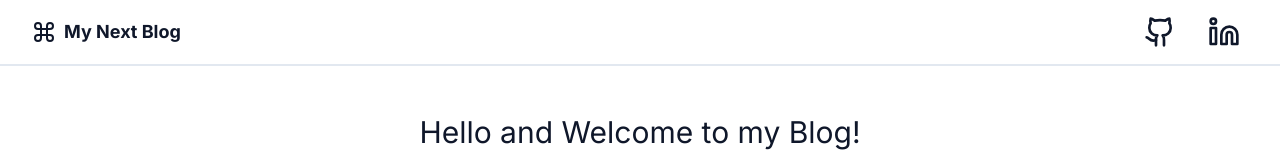
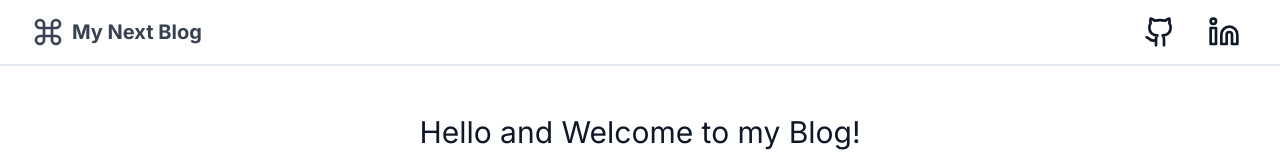
Before and after one commit to PattyCoding123/next-blog, a Next.js app: page / in a window 1280 px wide. Shown: the top 160 px of the page. Built offline with nearby package versions, Linux system fonts and the light colour scheme.

Commit message:
Using prose in place of text

```diff
--- a/src/components/main-nav.tsx
+++ b/src/components/main-nav.tsx
@@ -19,8 +19,8 @@ const items = [
 export default function MainNavbar() {
   return (
     <nav className="container sticky top-0 flex items-center justify-between gap-6 border-b-2 py-2 md:gap-10">
-      <Link href="/" className="flex items-center space-x-2 text-lg">
-        <Icons.logo />
+      <Link href="/" className="prose prose-xl flex items-center space-x-2">
+        <Icons.logo className="h-8 w-8" />
         <span className="hidden font-bold sm:inline-block">
           {siteConfig.title}
         </span>
@@ -28,7 +28,7 @@ export default function MainNavbar() {
       <div className="flex items-center justify-center gap-4">
         {items.map((item, index) => (
           <Link
-            className="group flex gap-3 rounded-md p-2 text-sm font-semibold leading-6 text-gray-700 hover:text-indigo-600"
+            className="group prose prose-sm flex gap-3 rounded-md p-2 font-semibold leading-6 text-gray-700 hover:text-indigo-600"
             key={index}
             href={item.href}
             target="_blank"
```
